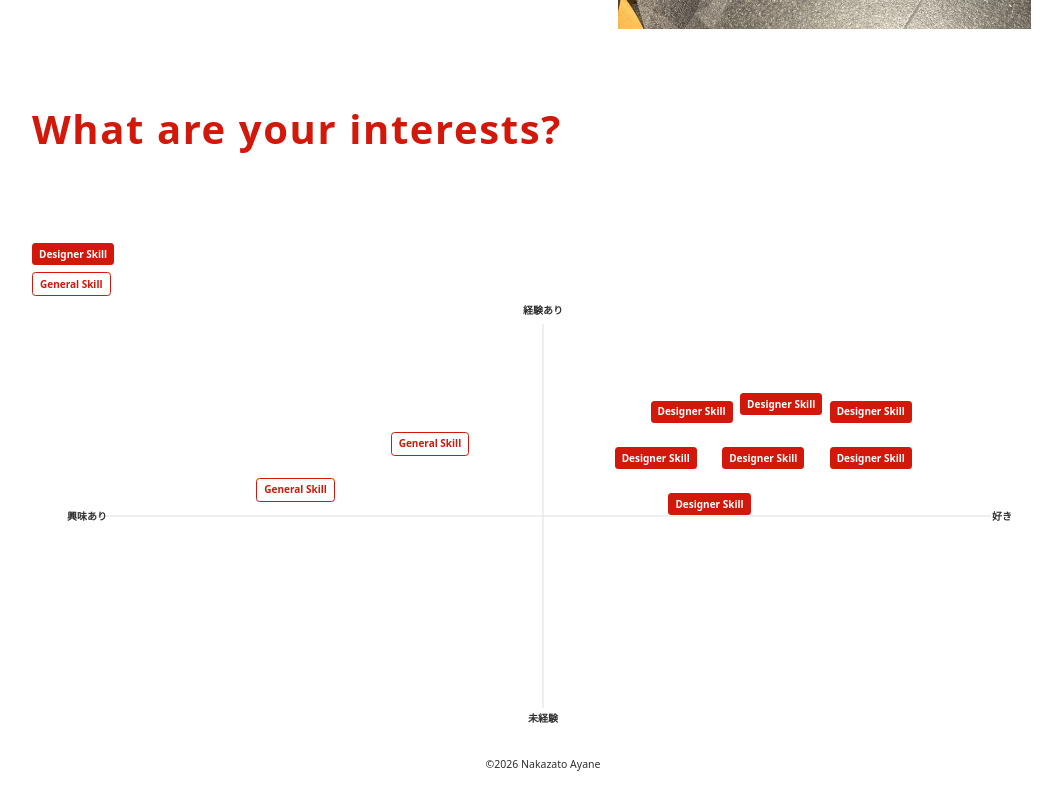
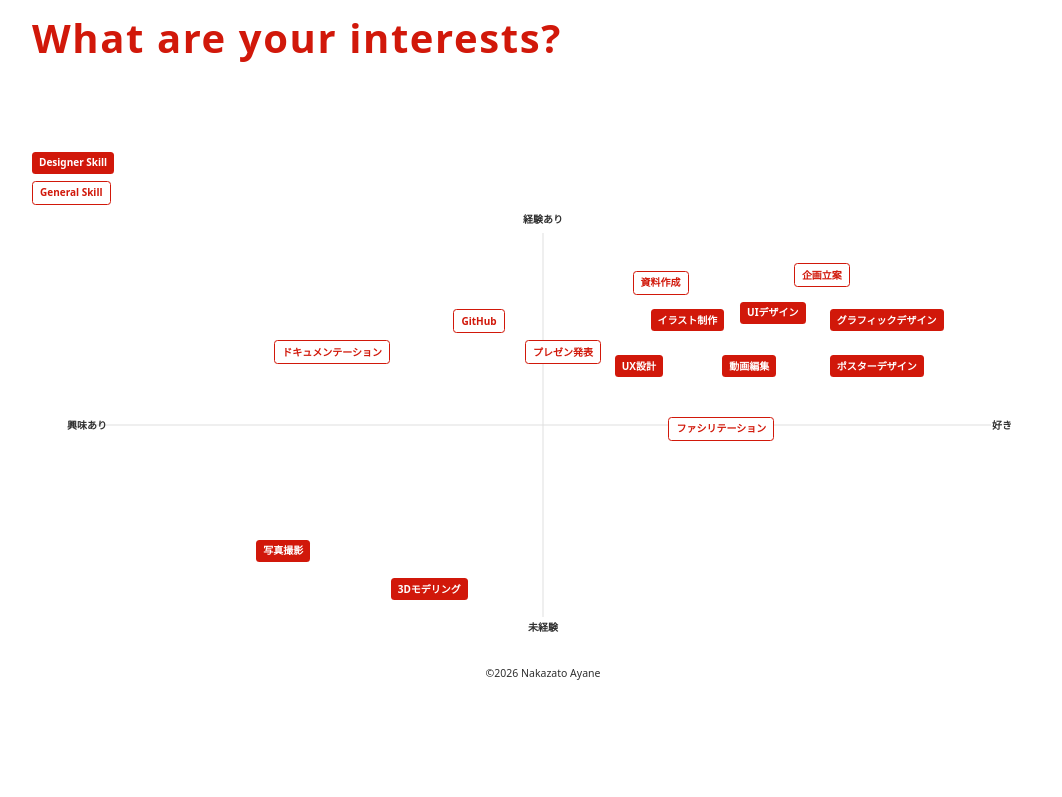
Before and after one commit to ayanentity/portfolio, a Next.js app: page / in a window 1280 px wide. Shown: the part 1518-2315 px from the top of the page, without its empty margins (97-1159 px from the left). After the commit the page ends 2254 px from the top, so only its background shows below. Built offline with nearby package versions, Linux system fonts and the light colour scheme.

Commit message:
What are your interests?の追加

```diff
--- a/app/contact/page.tsx
+++ b/app/contact/page.tsx
@@ -93,6 +93,10 @@ export default function ContactPage() {
           </div>
         </section>
       </main>
+
+      <footer className="mt-14 pb-8 text-center text-xs text-[#2F2F2F]">
+        ©2026 Nakazato Ayane
+      </footer>
     </div>
   );
 }
--- a/app/gallery/page.tsx
+++ b/app/gallery/page.tsx
@@ -62,6 +62,10 @@ export default async function GalleryPage() {
               </div>
             ))}
           </div>
+
+          <footer className="mt-14 text-center text-xs text-[#2F2F2F]">
+            ©2026 Nakazato Ayane
+          </footer>
         </div>
       </main>
     </div>
--- a/app/page.tsx
+++ b/app/page.tsx
@@ -2,18 +2,23 @@ import Image from "next/image";
 import { Header } from "./components/Header";
 
 const designerChips = [
-  { label: "Designer Skill", left: "62%", top: "20%" },
-  { label: "Designer Skill", left: "72%", top: "18%" },
-  { label: "Designer Skill", left: "82%", top: "20%" },
-  { label: "Designer Skill", left: "58%", top: "32%" },
-  { label: "Designer Skill", left: "70%", top: "32%" },
-  { label: "Designer Skill", left: "82%", top: "32%" },
-  { label: "Designer Skill", left: "64%", top: "44%" },
+  { label: "イラスト制作", left: "62%", top: "20%" },
+  { label: "UIデザイン", left: "72%", top: "18%" },
+  { label: "グラフィックデザイン", left: "82%", top: "20%" },
+  { label: "UX設計", left: "58%", top: "32%" },
+  { label: "動画編集", left: "70%", top: "32%" },
+  { label: "ポスターデザイン", left: "82%", top: "32%" },
+  { label: "写真撮影", left: "18%", top: "80%" },
+  { label: "3Dモデリング", left: "33%", top: "90%" },
 ];
 
 const generalChips = [
-  { label: "General Skill", left: "18%", top: "40%" },
-  { label: "General Skill", left: "33%", top: "28%" },
+  { label: "資料作成", left: "60%", top: "10%" },
+  { label: "企画立案", left: "78%", top: "8%" },
+  { label: "GitHub", left: "40%", top: "20% " },
+  { label: "プレゼン発表", left: "48%", top: "28%" },
+  { label: "ドキュメンテーション", left: "20%", top: "28%" },
+  { label: "ファシリテーション", left: "64%", top: "48%" },
 ];
 
 export default function Home() {
@@ -79,6 +84,7 @@ export default function Home() {
                     </li>
                     <li>2026.3 技育展2025 決勝出場</li>
                     <li>2026.3 P2HACKS 2025 Post-PBL部門 最優秀賞 </li>
+                    <li>2026.3 Progate Women's ハッカソン 2026 studist賞</li>
                     <li>2026.3 Agile PBL祭り2026 登壇</li>
                     <li>2026.3 公立はこだて未来大学 卒業</li>
                   </ul>
@@ -86,7 +92,7 @@ export default function Home() {
 
                 <div className="flex justify-items-center pl-10 md:justify-end">
                   <div className="w-full max-w-[520px]">
-                    <div className="relative h-full aspect-[5/6] overflow-hidden bg-white">
+                    <div className="relative h-full aspect-[4/4] overflow-hidden bg-white">
                       <Image
                         src="/home/about-right.png"
                         alt=""
--- a/app/works/page.tsx
+++ b/app/works/page.tsx
@@ -30,6 +30,10 @@ export default function WorksPage() {
               </Link>
             ))}
           </div>
+
+          <footer className="mt-14 text-center text-xs text-[#2F2F2F]">
+            ©2026 Nakazato Ayane
+          </footer>
         </div>
       </main>
     </div>
```
